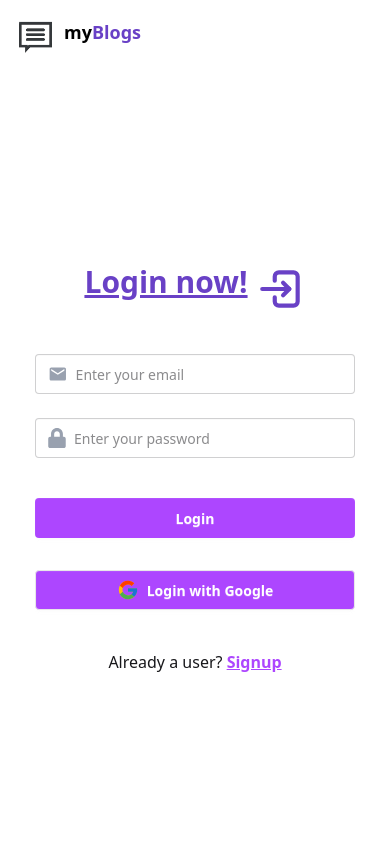
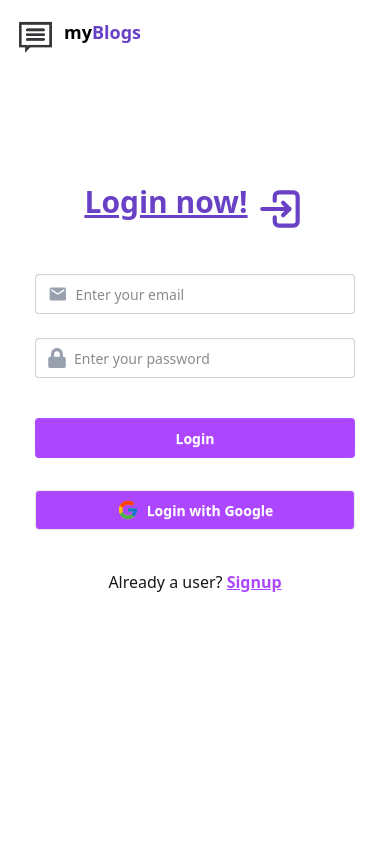
Before and after one commit to Vijayzk/myBlogs, a React (Vite) app: page /login in a window 390 px wide. Shown: the top 844 px of the page. Built offline with nearby package versions, Linux system fonts and the light colour scheme; no server answers.

Commit message:
Update Login.jsx

```diff
--- a/src/components/Login.jsx
+++ b/src/components/Login.jsx
@@ -96,7 +96,7 @@ const Login = () => {
             <Link to='/signup' className='btn bg-purple-500 hover:bg-gradient-to-r hover:from-purple-500 hover:to-purple-800 text-white mt-1 px-6'>Signup</Link>
           </motion.div>
         </div>
-        <div className="bg-base-100 flex flex-col lg:pt-24 pt-66 lg:justify-center items-center w-full lg:w-1/2">
+        <div className="bg-base-100 flex flex-col lg:pt-24 pt-46 lg:justify-center items-center w-full lg:w-1/2">
           <h1 className="text-3xl lg:text-4xl underline font-bold text-[#6941C6] flex flex-row space-x-2"><span>Login now!</span><TbLogin2 size={50} /></h1>
           <form className="flex flex-col w-1/2 justify-center items-center mt-10 space-y-6" onSubmit={handleLogin}>
 
```
